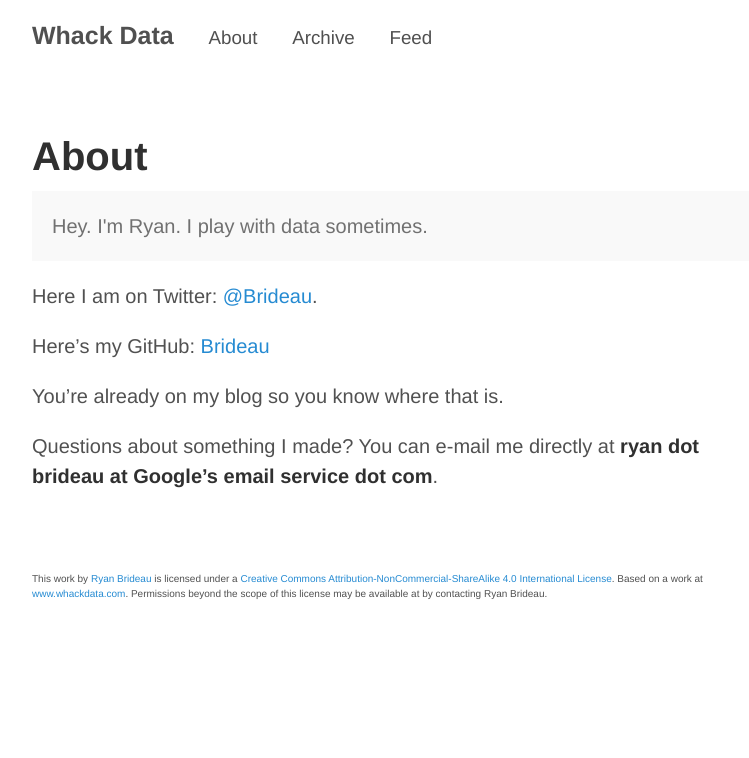
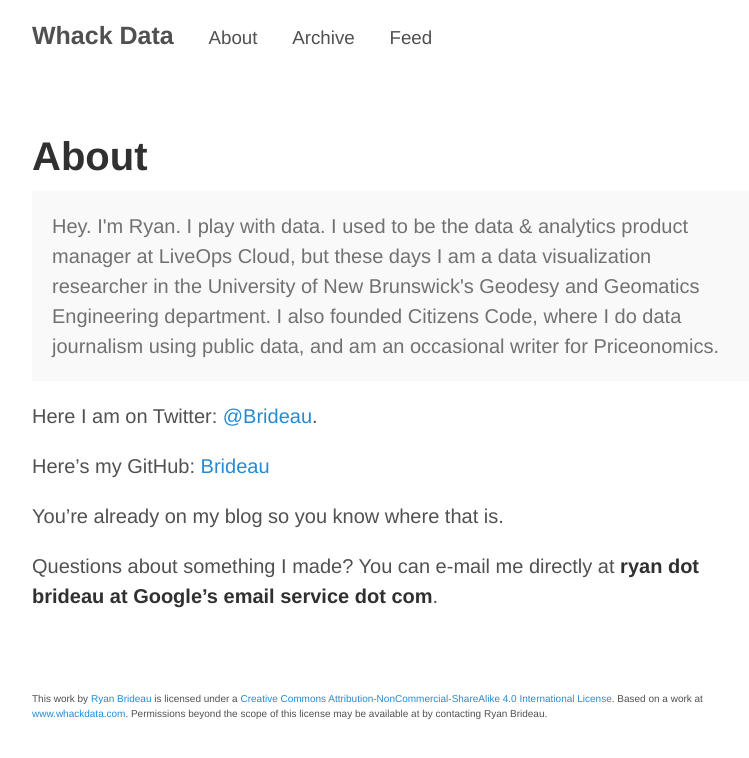
Before and after one commit to Brideau/whackdata, a Jekyll site: the page built from about.md, in a window 1280 px wide. Shown: the top 758 px of the page, without its empty margins (248-997 px from the left). Built offline with Jekyll 4.4.1, drawn with Linux system fonts in a browser that asks for light colours; Markdown is read by kramdown in place of the engine named in the settings.

Commit message:
Updated about page

```diff
--- a/about.md
+++ b/about.md
@@ -4,7 +4,7 @@ title: About
 ---
 
 <p class="message">
-  Hey. I'm Ryan. I play with data sometimes.
+  Hey. I'm Ryan. I play with data. I used to be the data & analytics product manager at LiveOps Cloud, but these days I am a data visualization researcher in the University of New Brunswick's Geodesy and Geomatics Engineering department. I also founded Citizens Code, where I do data journalism using public data, and am an occasional writer for Priceonomics.
 </p>
 
 Here I am on Twitter: [@Brideau](https://twitter.com/Brideau).
```
